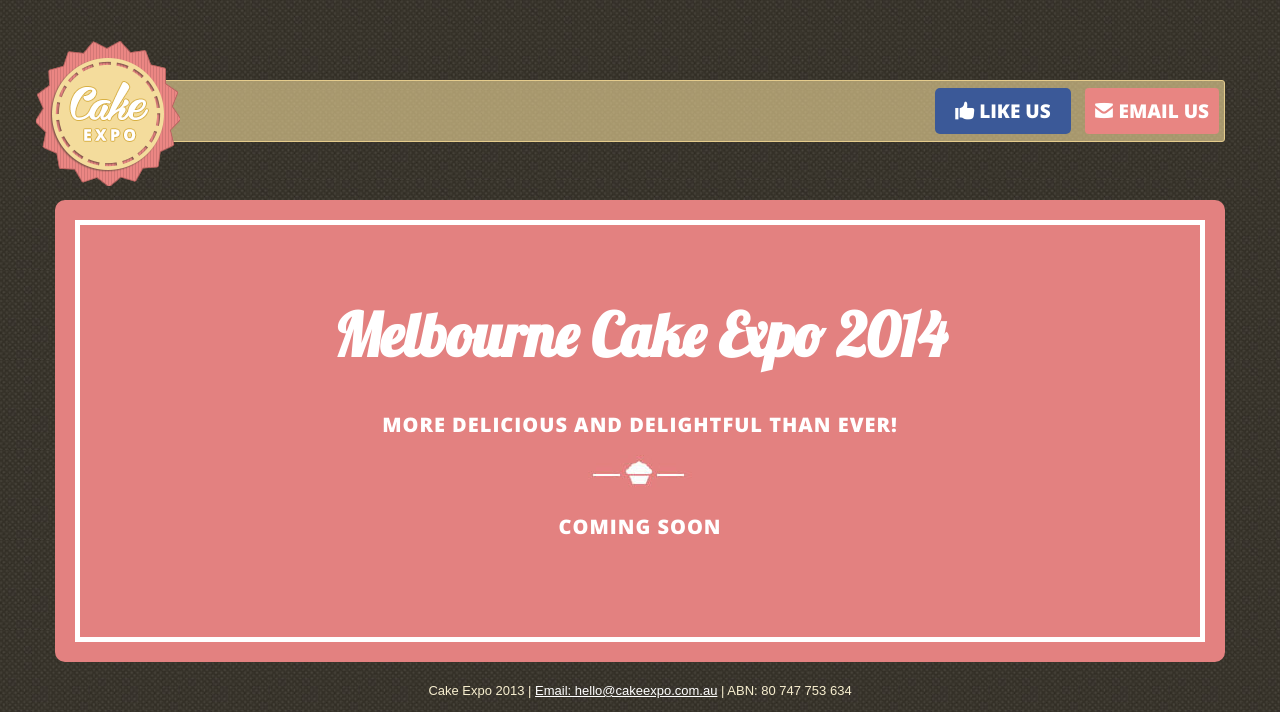
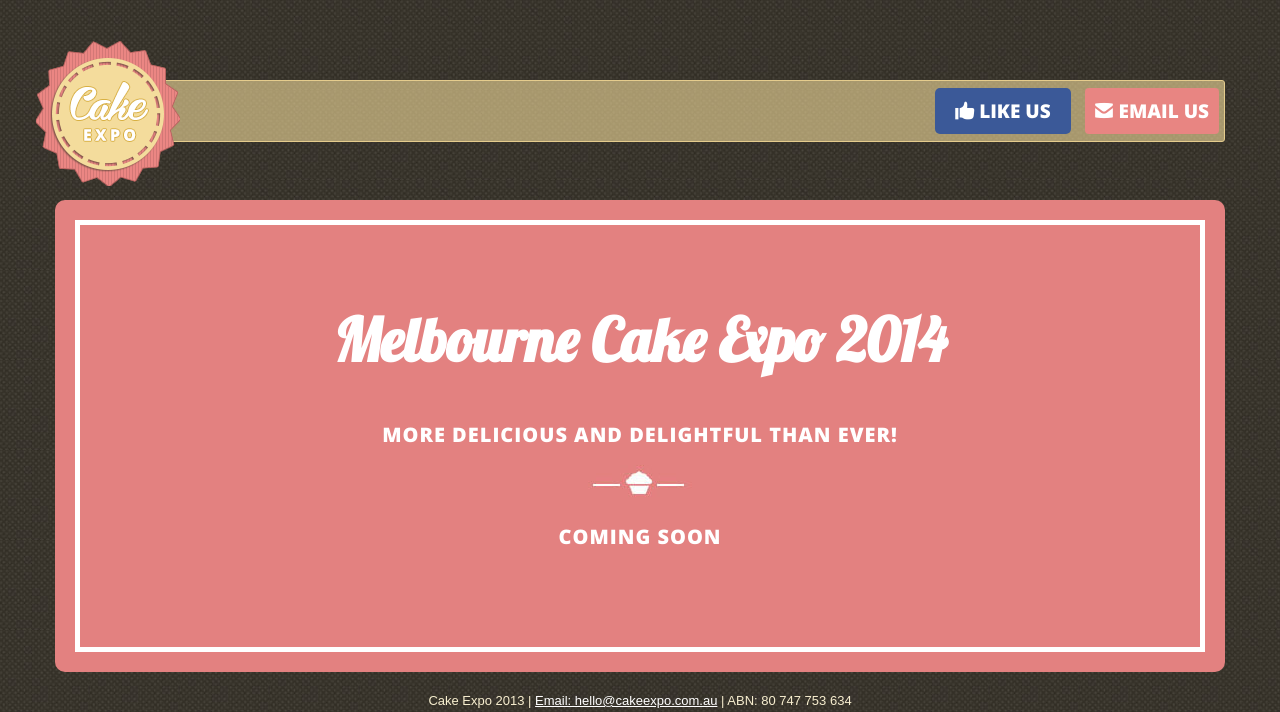
Before and after one commit to reclusedesigns/cakeexpo, a PHP site: page / in a window 1280 px wide. Shown: the top 712 px of the page. Run offline with PHP 8.4, Linux system fonts and the light colour scheme; some libraries are stand-ins or nearby versions.

Commit message:
line height

```diff
--- a/design/css/layout.css
+++ b/design/css/layout.css
@@ -98,7 +98,7 @@ footer p{color:#f7eecf; text-align: center;}
 
 /* coming soon */
 
-h1{font-family: 'Lobster', cursive; color:#fff; text-transform: none; font-size: 60px; padding-bottom:40px; }
+h1{font-family: 'Lobster', cursive; color:#fff; text-transform: none; font-size: 60px; padding-bottom:40px; line-height: 50px;}
 h2{font-family: 'Open Sans', sans-serif; color:#fff; font-size: 20px; letter-spacing: 1px; font-weight: 900;}
 header .menu ul li a{font-family: 'Open Sans', sans-serif; font-weight: bold;}
 {text-transform: lowercase; font-size: 13px; letter-spacing: 0;}
```
